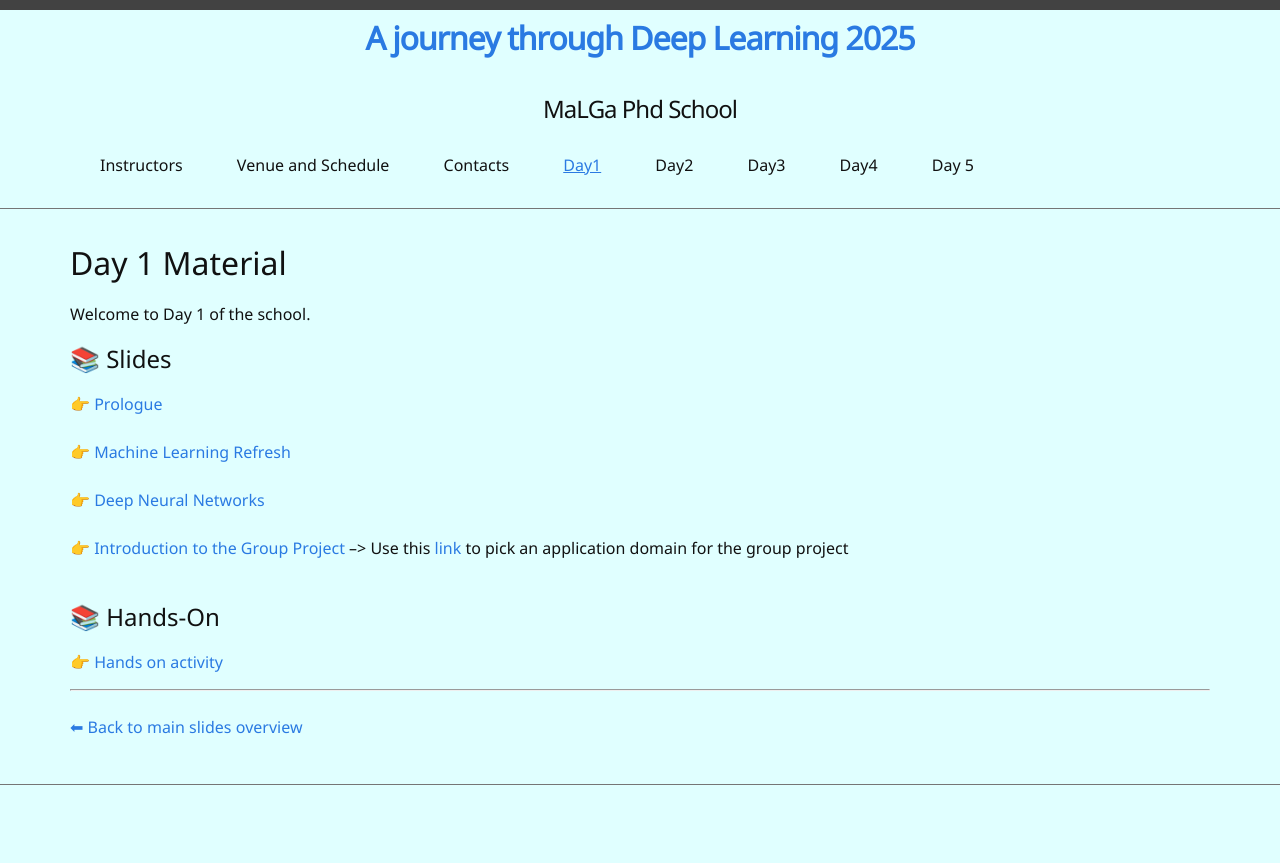
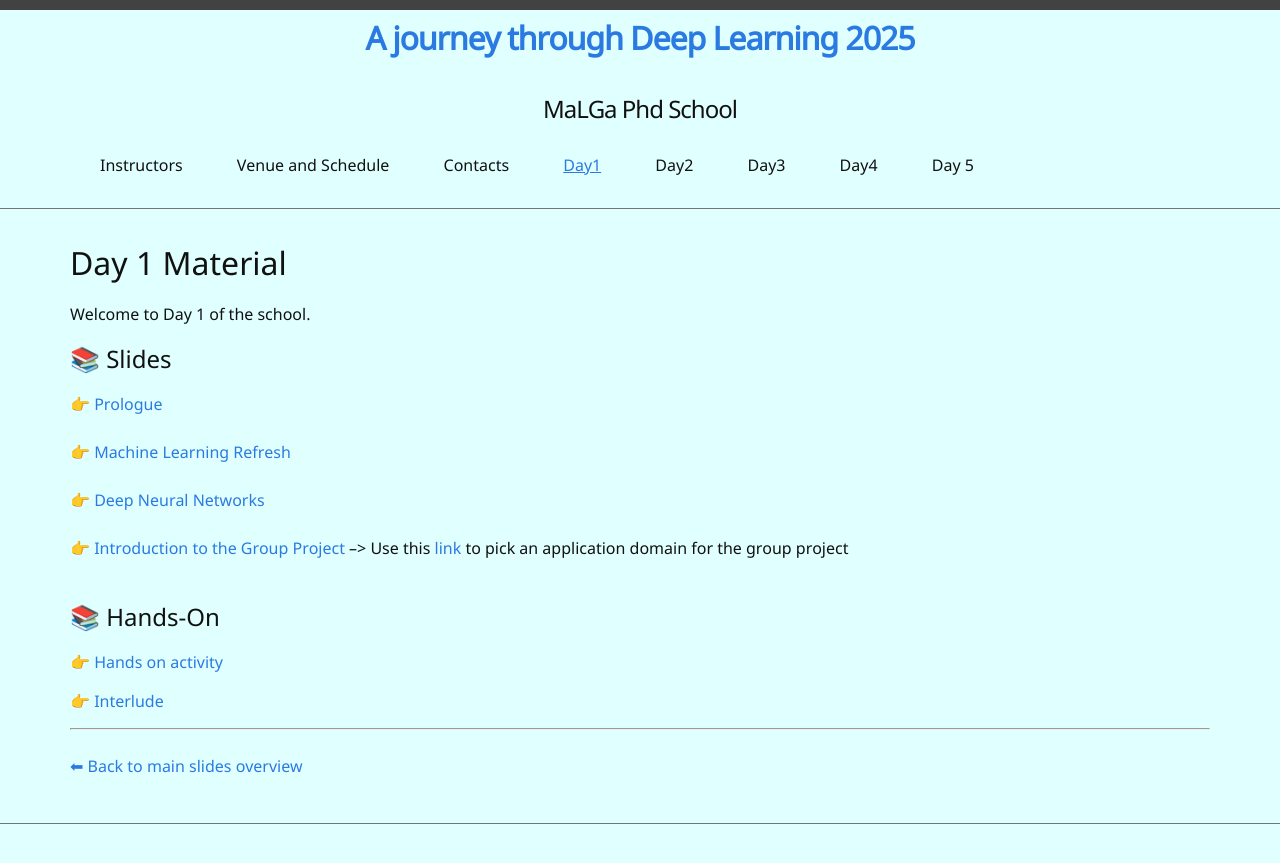
Before and after one commit to A-Journey-through-Deep-Learning/2025, a Jekyll site: the page built from Day1.md, in a window 1280 px wide. Shown: the top 863 px of the page. Built offline with Jekyll 4.4.1, drawn with Linux system fonts in a browser that asks for light colours.

Commit message:
Update Day1.md

```diff
--- a/Day1.md
+++ b/Day1.md
@@ -27,6 +27,7 @@ Welcome to Day 1 of the school.
 ## 📚 Hands-On
 👉 [Hands on activity](/Hands_on/MLP_DNN.ipynb)
 
+👉 [Interlude](/Hands_on/MLP_Keras_tf_PyTorch)
 
 ---
 <br>
```
